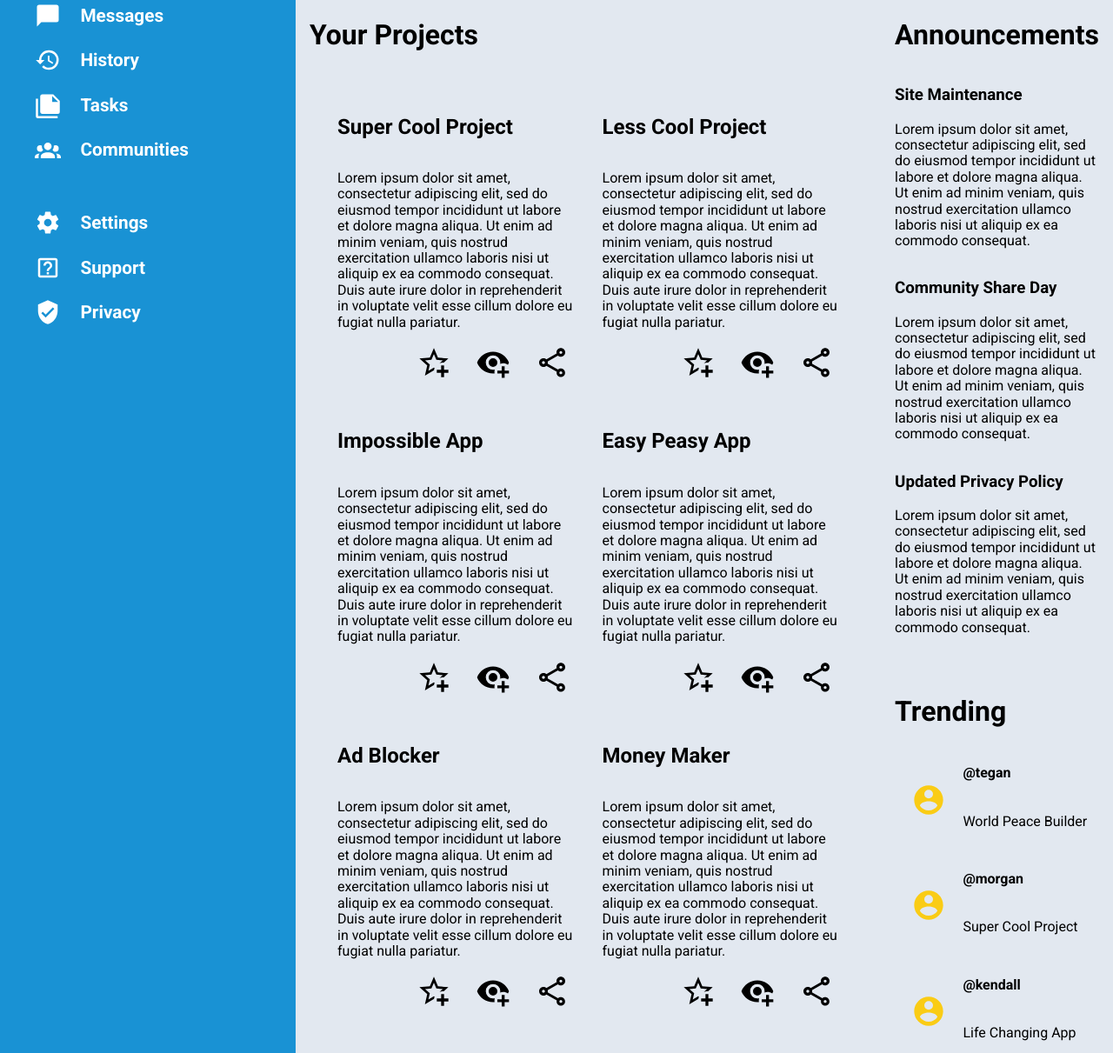
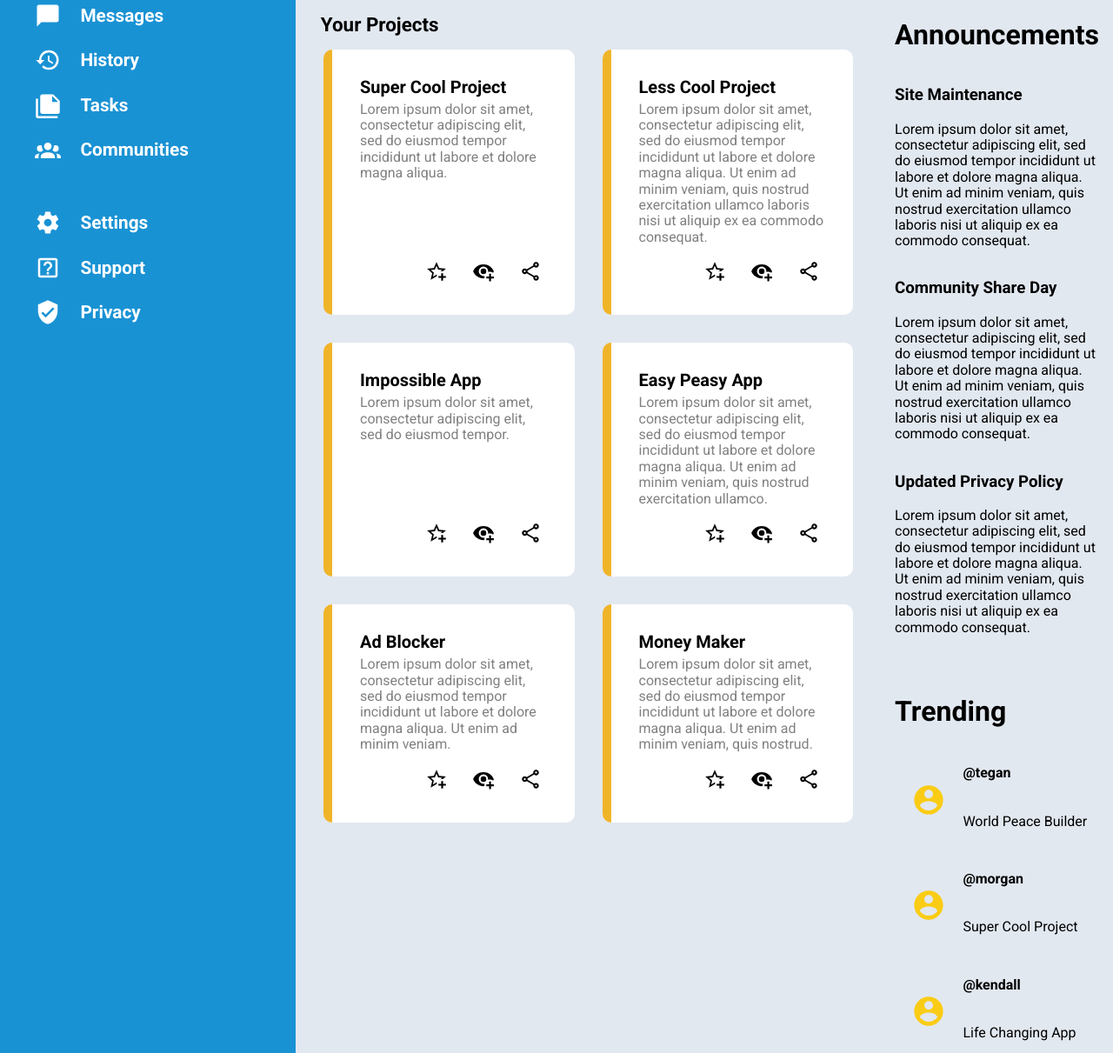
Before and after one commit to TiagoCarvalho-dev/admin-dashboard, a plain HTML site: page index.html in a window 1280 px wide. Shown: the part 215-1426 px from the top of the page at 87% size. Drawn offline with Linux system fonts and the light colour scheme.

Commit message:
Finished styling the projects container
Still need to add responsive sizing to the projects cards

```diff
--- a/index.html
+++ b/index.html
@@ -87,56 +87,56 @@
       <div class="projects">
         <div class="project1">
           <h2>Super Cool Project</h2>
-          <p>Lorem ipsum dolor sit amet, consectetur adipiscing elit, sed do eiusmod tempor incididunt ut labore et dolore magna aliqua. Ut enim ad minim veniam, quis nostrud exercitation ullamco laboris nisi ut aliquip ex ea commodo consequat. Duis aute irure dolor in reprehenderit in voluptate velit esse cillum dolore eu fugiat nulla pariatur.</p>
+          <p>Lorem ipsum dolor sit amet, consectetur adipiscing elit, sed do eiusmod tempor incididunt ut labore et dolore magna aliqua.</p>
           <div class="bookmark-buttons">
-            <button type="button"><img src="./images/star-plus-outline.svg" alt="Favorite" height="40px" width="auto"></button>
-            <button type="button"><img src="./images/eye-plus.svg" alt="Watch" height="40px" width="auto"></button>
-            <button type="button"><img src="./images/share-variant-outline.svg" alt="Share" height="40px" width="auto"></button>
+            <button type="button"><img src="./images/star-plus-outline.svg" alt="Favorite" height="26px" width="auto"></button>
+            <button type="button"><img src="./images/eye-plus.svg" alt="Watch" height="26px" width="auto"></button>
+            <button type="button"><img src="./images/share-variant-outline.svg" alt="Share" height="26px" width="auto"></button>
           </div>
         </div>
         <div class="project2">
           <h2>Less Cool Project</h2>
-          <p>Lorem ipsum dolor sit amet, consectetur adipiscing elit, sed do eiusmod tempor incididunt ut labore et dolore magna aliqua. Ut enim ad minim veniam, quis nostrud exercitation ullamco laboris nisi ut aliquip ex ea commodo consequat. Duis aute irure dolor in reprehenderit in voluptate velit esse cillum dolore eu fugiat nulla pariatur.</p>
+          <p>Lorem ipsum dolor sit amet, consectetur adipiscing elit, sed do eiusmod tempor incididunt ut labore et dolore magna aliqua. Ut enim ad minim veniam, quis nostrud exercitation ullamco laboris nisi ut aliquip ex ea commodo consequat.</p>
           <div class="bookmark-buttons">
-            <button type="button"><img src="./images/star-plus-outline.svg" alt="Favorite" height="40px" width="auto"></button>
-            <button type="button"><img src="./images/eye-plus.svg" alt="Watch" height="40px" width="auto"></button>
-            <button type="button"><img src="./images/share-variant-outline.svg" alt="Share" height="40px" width="auto"></button>
+            <button type="button"><img src="./images/star-plus-outline.svg" alt="Favorite" height="26px" width="auto"></button>
+            <button type="button"><img src="./images/eye-plus.svg" alt="Watch" height="26px" width="auto"></button>
+            <button type="button"><img src="./images/share-variant-outline.svg" alt="Share" height="26px" width="auto"></button>
           </div>
         </div>
         <div class="project3">
           <h2>Impossible App</h2>
-          <p>Lorem ipsum dolor sit amet, consectetur adipiscing elit, sed do eiusmod tempor incididunt ut labore et dolore magna aliqua. Ut enim ad minim veniam, quis nostrud exercitation ullamco laboris nisi ut aliquip ex ea commodo consequat. Duis aute irure dolor in reprehenderit in voluptate velit esse cillum dolore eu fugiat nulla pariatur.</p>
+          <p>Lorem ipsum dolor sit amet, consectetur adipiscing elit, sed do eiusmod tempor.</p>
           <div class="bookmark-buttons">
-            <button type="button"><img src="./images/star-plus-outline.svg" alt="Favorite" height="40px" width="auto"></button>
-            <button type="button"><img src="./images/eye-plus.svg" alt="Watch" height="40px" width="auto"></button>
-            <button type="button"><img src="./images/share-variant-outline.svg" alt="Share" height="40px" width="auto"></button>
+            <button type="button"><img src="./images/star-plus-outline.svg" alt="Favorite" height="26px" width="auto"></button>
+            <button type="button"><img src="./images/eye-plus.svg" alt="Watch" height="26px" width="auto"></button>
+            <button type="button"><img src="./images/share-variant-outline.svg" alt="Share" height="26px" width="auto"></button>
           </div>
         </div>
         <div class="project4">
           <h2>Easy Peasy App</h2>
-          <p>Lorem ipsum dolor sit amet, consectetur adipiscing elit, sed do eiusmod tempor incididunt ut labore et dolore magna aliqua. Ut enim ad minim veniam, quis nostrud exercitation ullamco laboris nisi ut aliquip ex ea commodo consequat. Duis aute irure dolor in reprehenderit in voluptate velit esse cillum dolore eu fugiat nulla pariatur.</p>
+          <p>Lorem ipsum dolor sit amet, consectetur adipiscing elit, sed do eiusmod tempor incididunt ut labore et dolore magna aliqua. Ut enim ad minim veniam, quis nostrud exercitation ullamco.</p>
           <div class="bookmark-buttons">
-            <button type="button"><img src="./images/star-plus-outline.svg" alt="Favorite" height="40px" width="auto"></button>
-            <button type="button"><img src="./images/eye-plus.svg" alt="Watch" height="40px" width="auto"></button>
-            <button type="button"><img src="./images/share-variant-outline.svg" alt="Share" height="40px" width="auto"></button>
+            <button type="button"><img src="./images/star-plus-outline.svg" alt="Favorite" height="26px" width="auto"></button>
+            <button type="button"><img src="./images/eye-plus.svg" alt="Watch" height="26px" width="auto"></button>
+            <button type="button"><img src="./images/share-variant-outline.svg" alt="Share" height="26px" width="auto"></button>
           </div>
         </div>
         <div class="project5">
           <h2>Ad Blocker</h2>
-          <p>Lorem ipsum dolor sit amet, consectetur adipiscing elit, sed do eiusmod tempor incididunt ut labore et dolore magna aliqua. Ut enim ad minim veniam, quis nostrud exercitation ullamco laboris nisi ut aliquip ex ea commodo consequat. Duis aute irure dolor in reprehenderit in voluptate velit esse cillum dolore eu fugiat nulla pariatur.</p>
+          <p>Lorem ipsum dolor sit amet, consectetur adipiscing elit, sed do eiusmod tempor incididunt ut labore et dolore magna aliqua. Ut enim ad minim veniam.</p>
           <div class="bookmark-buttons">
-            <button type="button"><img src="./images/star-plus-outline.svg" alt="Favorite" height="40px" width="auto"></button>
-            <button type="button"><img src="./images/eye-plus.svg" alt="Watch" height="40px" width="auto"></button>
-            <button type="button"><img src="./images/share-variant-outline.svg" alt="Share" height="40px" width="auto"></button>
+            <button type="button"><img src="./images/star-plus-outline.svg" alt="Favorite" height="26px" width="auto"></button>
+            <button type="button"><img src="./images/eye-plus.svg" alt="Watch" height="26px" width="auto"></button>
+            <button type="button"><img src="./images/share-variant-outline.svg" alt="Share" height="26px" width="auto"></button>
           </div>
         </div>
         <div class="project6">
           <h2>Money Maker</h2>
-          <p>Lorem ipsum dolor sit amet, consectetur adipiscing elit, sed do eiusmod tempor incididunt ut labore et dolore magna aliqua. Ut enim ad minim veniam, quis nostrud exercitation ullamco laboris nisi ut aliquip ex ea commodo consequat. Duis aute irure dolor in reprehenderit in voluptate velit esse cillum dolore eu fugiat nulla pariatur.</p>
+          <p>Lorem ipsum dolor sit amet, consectetur adipiscing elit, sed do eiusmod tempor incididunt ut labore et dolore magna aliqua. Ut enim ad minim veniam, quis nostrud.</p>
           <div class="bookmark-buttons">
-            <button type="button"><img src="./images/star-plus-outline.svg" alt="Favorite" height="40px" width="auto"></button>
-            <button type="button"><img src="./images/eye-plus.svg" alt="Watch" height="40px" width="auto"></button>
-            <button type="button"><img src="./images/share-variant-outline.svg" alt="Share" height="40px" width="auto"></button>
+            <button type="button"><img src="./images/star-plus-outline.svg" alt="Favorite" height="26px" width="auto"></button>
+            <button type="button"><img src="./images/eye-plus.svg" alt="Watch" height="26px" width="auto"></button>
+            <button type="button"><img src="./images/share-variant-outline.svg" alt="Share" height="26px" width="auto"></button>
           </div>
         </div>
       </div>
--- a/style.css
+++ b/style.css
@@ -6,7 +6,7 @@
   --light-blue: 25,146,212;
   --dark-blue: 13, 105, 155;
   --light-gray-bgc: 226,232,240;
-  --user-yellow: 250,204,21;
+  --border-yellow: 240,180,41;
 }
 
 body {
@@ -140,12 +140,16 @@ ul > li {
 .greetings-container p:nth-child(2) {
   font-size: 0.9rem;
   font-weight: 700;
+  margin: 0 0 0.4rem 0;
+  padding: 0;
+  align-self: end;
 }
 
 .greetings-container p:last-child {
   font-size: 1.6rem;
   font-weight: 900;
   margin: 0;
+  padding: 0;
 }
 
 .buttons-container {
@@ -171,7 +175,6 @@ ul > li {
 }
 
 .main {
-  /* border: solid 2px green; */
   background-color: rgb(var(--light-gray-bgc));
   grid-row: 2 / 3;
   grid-column: 2 / 3;
@@ -180,36 +183,49 @@ ul > li {
   grid-template-rows: repeat(2, 1fr);
 }
 
-/* .main > div {
-  border: solid 2px pink;
-} */
-
 .projects-container {
   grid-row: 1 / 3;
   grid-column: 1 / 2;
   padding: 1rem;
 }
 
-/* .projects div {
-  border: solid 2px orange;
-} */
+.projects-container > h1 {
+  font-size: 1.4rem;
+  padding-left: 0.8rem;
+}
 
 .projects {
   display: grid;
   grid-template-columns: repeat(2, 1fr);
-  padding: 2rem;
+  padding: 0 1rem 1rem 1rem;
   gap: 2rem;
 }
 
 .projects > div {
   display: flex;
   flex-direction: column;
+  background-color: white;
+  border-left: solid 10px rgb(var(--border-yellow));
+  border-radius: 10px;
+  padding: 2rem;
+}
+
+.projects h2 {
+  font-size: 1.25rem;
+  margin: 0;
+}
+
+.projects p {
+  color: grey;
+  margin-top: 0.3rem;
+  font-size: 1rem;
 }
 
 .bookmark-buttons {
   display: flex;
   gap: 1rem;
   justify-content: end;
+  margin-top: auto;
 }
 
 .announcements-container {
@@ -217,7 +233,6 @@ ul > li {
 }
 
 .announcements {
-  /* border: solid 2px black; */
   display: grid;
   grid-template-rows: repeat(3, 1fr);
 }
@@ -227,7 +242,6 @@ ul > li {
 }
 
 .trendings {
-  /* border: solid 2px brown; */
   display: grid;
   grid-template-rows: repeat(4, 1fr);
 }
```
